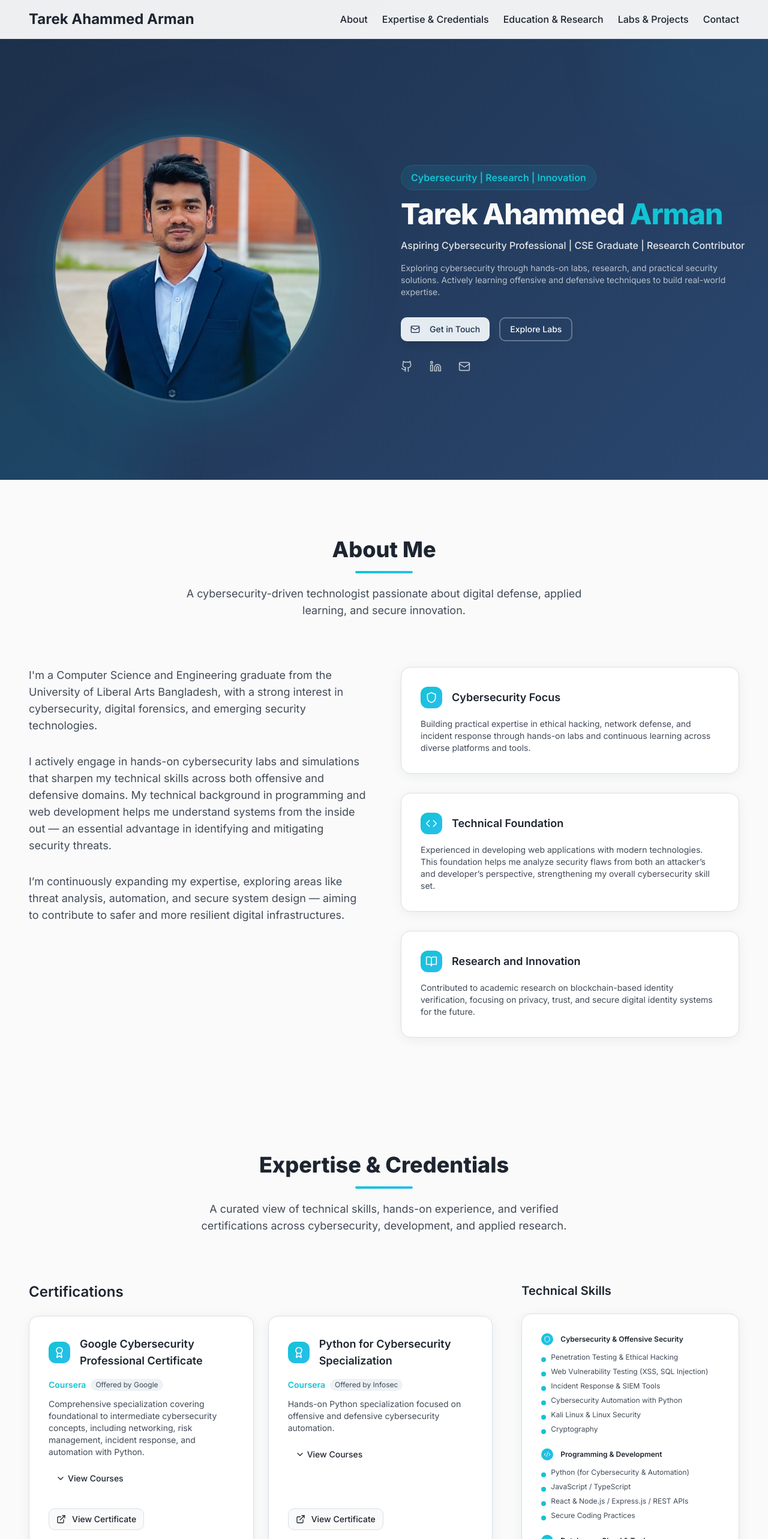
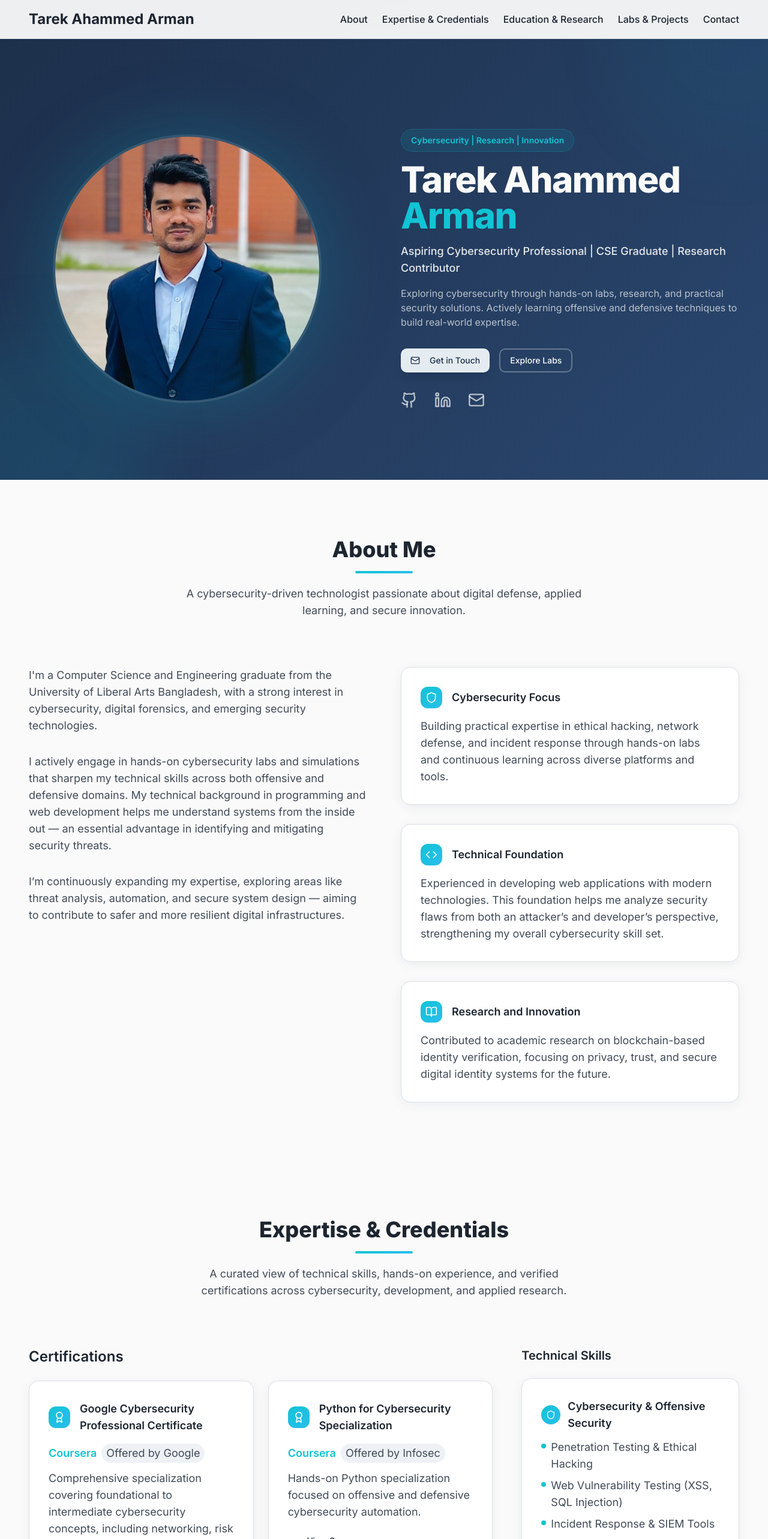
Before and after one commit to tarek-ahammed-arman/portfolio, a React (Vite) app: page / in a window 1280 px wide. Shown: the top 2566 px of the page at 60% size. Built offline with nearby package versions, Linux system fonts and the light colour scheme; the HTML template or start-up script is replaced by a standard one.

Commit message:
Downgraded text sizes and spacing

```diff
--- a/src/components/About.tsx
+++ b/src/components/About.tsx
@@ -82,7 +82,7 @@ const About = () => {
                 </div>
 
                 {/* Card description */}
-                <p className="text-xs sm:text-sm md:text-sm text-muted-foreground leading-relaxed">
+                              <p className="text-xs sm:text-sm md:text-base lg:text-lg text-muted-foreground leading-relaxed">
                   {feature.description}
                 </p>
               </div>
--- a/src/components/Contact.tsx
+++ b/src/components/Contact.tsx
@@ -106,7 +106,7 @@ const Contact = () => {
                     <Icon className="h-4 sm:h-5 w-4 sm:w-5 text-accent-foreground" />
                   </div>
                   <div>
-                    <h3 className="font-semibold text-foreground text-sm sm:text-base md:text-sm">
+                    <h3 className="font-semibold text-foreground text-xs sm:text-sm md:text-base lg:text-lg">
                       {info.title}
                     </h3>
                     {info.href ? (
@@ -114,12 +114,12 @@ const Contact = () => {
                         href={info.href}
                         target="_blank"
                         rel="noopener noreferrer"
-                        className="text-muted-foreground hover:text-accent transition-colors text-xs sm:text-sm md:text-xs"
+                        className="text-muted-foreground hover:text-accent transition-colors text-xs sm:text-sm md:text-base lg:text-lg"
                       >
                         {info.value}
                       </a>
                     ) : (
-                      <p className="text-muted-foreground text-xs sm:text-sm md:text-xs">
+                      <p className="text-muted-foreground text-xs sm:text-sm md:text-base lg:text-lg">
                         {info.value}
                       </p>
                     )}
--- a/src/components/ExpertiseAndCredentials.tsx
+++ b/src/components/ExpertiseAndCredentials.tsx
@@ -158,16 +158,16 @@ const ExpertiseAndCredentials = () => {
                   </h3>
                 </div>
                 <div className="flex items-center gap-2 flex-wrap mb-3">
-                  <span className="text-accent font-semibold text-sm sm:text-sm">
+                  <span className="text-accent font-semibold text-xs sm:text-sm md:text-base lg:text-lg">
                     {cert.issuer}
                   </span>
                   {cert.provider && (
-                    <span className="bg-muted text-muted-foreground text-xs sm:text-xs px-2 py-0.5 rounded-full">
+                    <span className="bg-muted text-muted-foreground text-xs sm:text-sm md:text-base lg:text-lg px-2 py-0.5 rounded-full">
                       Offered by {cert.provider}
                     </span>
                   )}
                 </div>
-                <p className="text-sm sm:text-sm md:text-sm text-muted-foreground leading-relaxed mb-4">
+                <p className="text-xs sm:text-sm md:text-base lg:text-lg text-muted-foreground leading-relaxed mb-4">
                   {cert.description}
                 </p>
 
@@ -175,10 +175,10 @@ const ExpertiseAndCredentials = () => {
                   <div className="mb-4">
                     {expanded === index && (
                       <div>
-                        <h4 className="text-sm sm:text-sm font-semibold text-foreground mb-2">
+                        <h4 className="text-xs sm:text-sm md:text-base lg:text-lg font-semibold text-foreground mb-2">
                           Courses:
                         </h4>
-                        <ol className="list-decimal list-inside text-xs sm:text-sm md:text-sm text-muted-foreground space-y-1 mb-3">
+                        <ol className="list-decimal list-inside text-xs sm:text-sm md:text-base lg:text-lg text-muted-foreground space-y-1 mb-3">
                           {cert.subCourses.map((course, i) => (
                             <li key={i}>{course}</li>
                           ))}
@@ -247,10 +247,10 @@ const ExpertiseAndCredentials = () => {
             return (
               <div key={index}>
                 <div className="flex items-center gap-2 sm:gap-3 mb-3">
-                  <div className="p-1 sm:p-1 bg-gradient-accent rounded-full inline-flex items-center justify-center">
-                    <Icon className="h-2 sm:h-3 w-2 sm:w-3 text-accent-foreground" />
+                  <div className="p-2 sm:p-2 bg-gradient-accent rounded-full inline-flex items-center justify-center">
+                    <Icon className="h-3 sm:h-4 w-3 sm:w-4 text-accent-foreground" />
                   </div>
-                  <h4 className="text-xs sm:text-xs font-semibold text-foreground">
+                  <h4 className="text-xs sm:text-sm md:text-base lg:text-lg font-semibold text-foreground">
                     {category.title}
                   </h4>
                 </div>
@@ -258,7 +258,7 @@ const ExpertiseAndCredentials = () => {
                   {category.skills.map((skill, i) => (
                     <div
                       key={i}
-                      className="flex items-start gap-2 text-xs sm:text-xs md:text-xs text-muted-foreground leading-relaxed"
+                      className="flex items-start gap-2 text-xs sm:text-sm md:text-base lg:text-lg text-muted-foreground leading-relaxed"
                     >
                       <span className="w-2 h-2 bg-accent rounded-full mt-2 flex-shrink-0"></span>
                       <p className="m-0">{skill}</p>
--- a/src/components/Hero.tsx
+++ b/src/components/Hero.tsx
@@ -36,21 +36,24 @@ const Hero = () => {
 
           {/* Text Content */}
           <div className="text-center lg:text-left animate-fade-up">
-            <span className="inline-block px-4 py-2 bg-accent/10 text-accent rounded-full text-sm sm:text-base font-semibold mb-4 backdrop-blur-sm border border-accent/20">
+<span className="inline-block px-4 py-2 bg-accent/10 text-accent rounded-full text-xs sm:text-sm font-semibold mb-4 backdrop-blur-sm border border-accent/20">
   Cybersecurity | Research | Innovation
 </span>
 
-            <h1 className="text-2xl sm:text-3xl md:text-4xl lg:text-5xl font-extrabold text-primary-foreground mb-4 leading-tight tracking-tight">
+<h1 className="text-3xl sm:text-4xl md:text-5xl lg:text-6xl font-extrabold text-primary-foreground mb-4 leading-tight tracking-tight">
   Tarek Ahammed <span className="text-accent">Arman</span>
 </h1>
 
-            <p className="text-sm sm:text-base md:text-base text-primary-foreground/90 mb-4 font-medium">
+<p className="text-base sm:text-lg md:text-lg text-primary-foreground/90 mb-4 font-medium">
   Aspiring Cybersecurity Professional | CSE Graduate | Research Contributor
 </p>
 
-            <p className="text-xs sm:text-sm md:text-sm text-primary-foreground/70 mb-8 leading-relaxed max-w-full lg:max-w-none">
+<p className="text-sm sm:text-base md:text-base text-primary-foreground/70 mb-8 leading-relaxed max-w-full lg:max-w-none">
   Exploring cybersecurity through hands-on labs, research, and practical security solutions. Actively learning offensive and defensive techniques to build real-world expertise.
 </p>
+
+
+
 
             {/* CTA Buttons */}
             <div className="flex flex-wrap gap-4 justify-center lg:justify-start mb-8">
@@ -81,7 +84,7 @@ const Hero = () => {
                 rel="noopener noreferrer"
                 className="text-primary-foreground/70 hover:text-accent transition-all hover:scale-110 transform"
               >
-                <Github className="h-4 w-4 sm:h-5 sm:w-5" />
+                <Github className="h-6 w-6 sm:h-7 sm:w-7" />
               </a>
               <a
                 href="https://www.linkedin.com/in/tarek-ahammed-arman/"
@@ -89,13 +92,13 @@ const Hero = () => {
                 rel="noopener noreferrer"
                 className="text-primary-foreground/70 hover:text-accent transition-all hover:scale-110 transform"
               >
-                <Linkedin className="h-4 w-4 sm:h-5 sm:w-5" />
+                <Linkedin className="h-6 w-6 sm:h-7 sm:w-7" />
               </a>
               <a
                 href="mailto:tarek.ahammed.arman@gmail.com"
                 className="text-primary-foreground/70 hover:text-accent transition-all hover:scale-110 transform"
               >
-                <Mail className="h-4 w-4 sm:h-5 sm:w-5" />
+                <Mail className="h-6 w-6 sm:h-7 sm:w-7" />
               </a>
             </div>
           </div>
--- a/src/components/LabsAndProjects.tsx
+++ b/src/components/LabsAndProjects.tsx
@@ -163,7 +163,7 @@ const LabsAndProjects = () => {
               </div>
             </div>
 
-            <p className="text-xs sm:text-xs md:text-xs text-muted-foreground mb-4 leading-relaxed">
+            <p className="text-xs sm:text-sm md:text-base lg:text-lg text-muted-foreground mb-4 leading-relaxed">
               {item.description}
             </p>
 
@@ -171,14 +171,14 @@ const LabsAndProjects = () => {
               <div className="mb-4 space-y-4">
                 {item.type === "lab" && item.keyHighlights && (
                   <div>
-                    <h4 className="font-semibold text-foreground mb-2">
+                    <h4 className="text-xs sm:text-sm md:text-base lg:text-lg font-semibold text-foreground mb-2">
                       Key Highlights:
                     </h4>
                     <ul className="space-y-1">
                       {item.keyHighlights.map((kh, idx) => (
                         <li
                           key={idx}
-                          className="flex items-start gap-2 text-muted-foreground text-xs sm:text-xs md:text-xs leading-relaxed"
+                          className="flex items-start gap-2 text-muted-foreground text-xs sm:text-sm md:text-base lg:text-lg leading-relaxed"
                         >
                           <span className="w-2 h-2 bg-accent rounded-full mt-2"></span>
                           {kh}
@@ -189,14 +189,14 @@ const LabsAndProjects = () => {
                 )}
                 {item.type === "lab" && item.skillsLearned && (
                   <div>
-                    <h4 className="font-semibold text-foreground mb-2">
+                    <h4 className="text-xs sm:text-sm md:text-base lg:text-lg font-semibold text-foreground mb-2">
                       Skills Learned:
                     </h4>
                     <ul className="space-y-1">
                       {item.skillsLearned.map((skill, idx) => (
                         <li
                           key={idx}
-                          className="flex items-start gap-2 text-muted-foreground text-xs sm:text-xs md:text-xs leading-relaxed"
+                          className="flex items-start gap-2 text-muted-foreground text-xs sm:text-sm md:text-base lg:text-lg leading-relaxed"
                         >
                           <span className="w-2 h-2 bg-accent rounded-full mt-2"></span>
                           {skill}
@@ -207,7 +207,7 @@ const LabsAndProjects = () => {
                 )}
                 {item.type === "lab" && item.toolsUsed && (
                   <div>
-                    <h4 className="font-semibold text-foreground mb-2">
+                    <h4 className=" text-xs sm:text-sm md:text-base lg:text-lg font-semibold text-foreground mb-2">
                       Tools Used:
                     </h4>
                     <div className="flex flex-wrap gap-2 sm:gap-3">
```
Also changed, not shown: src/components/EducationAndResearch.tsx (+6 -6 lines). Lines whose indentation alone changed are shown as unchanged.
